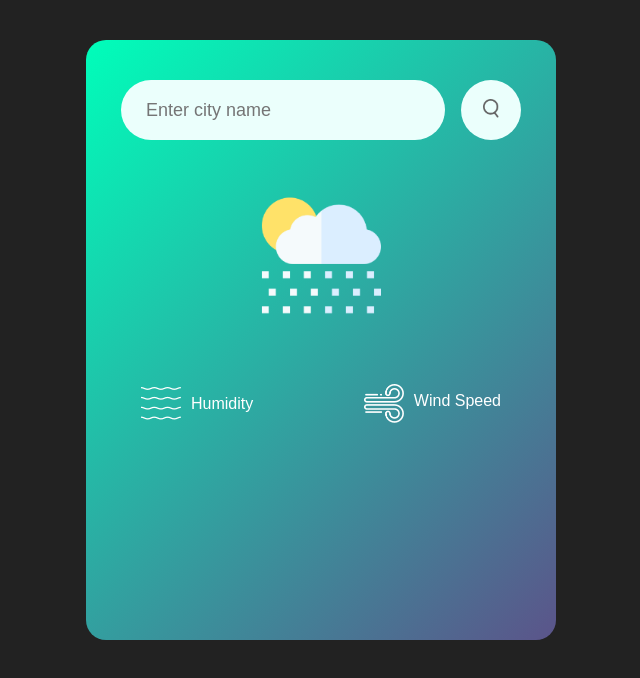
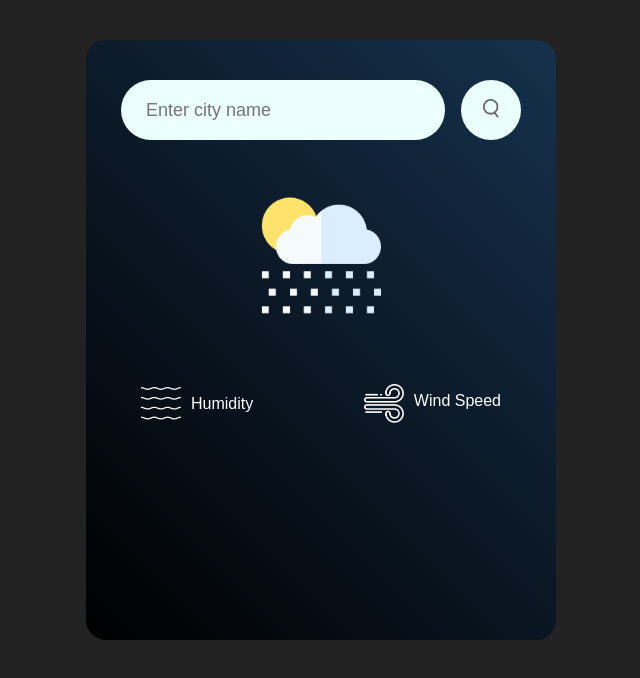
Before and after one commit to farout101/Weather-API, a plain HTML site: page index.html in a window 1280 px wide. Shown: the whole page, without its empty margins (319-959 px from the left). Drawn offline with Linux system fonts and the light colour scheme; no server answers.

Commit message:
color update

```diff
--- a/style.css
+++ b/style.css
@@ -12,7 +12,7 @@ body {
 .card {
     width: 90%;
     max-width: 470px;
-    background: linear-gradient(135deg, #00feba, #5b548a);
+    background: linear-gradient(-135deg, #16314d, #000000);
     color: #fff;
     margin: 40px auto 0;
     border-radius: 20px;
```
